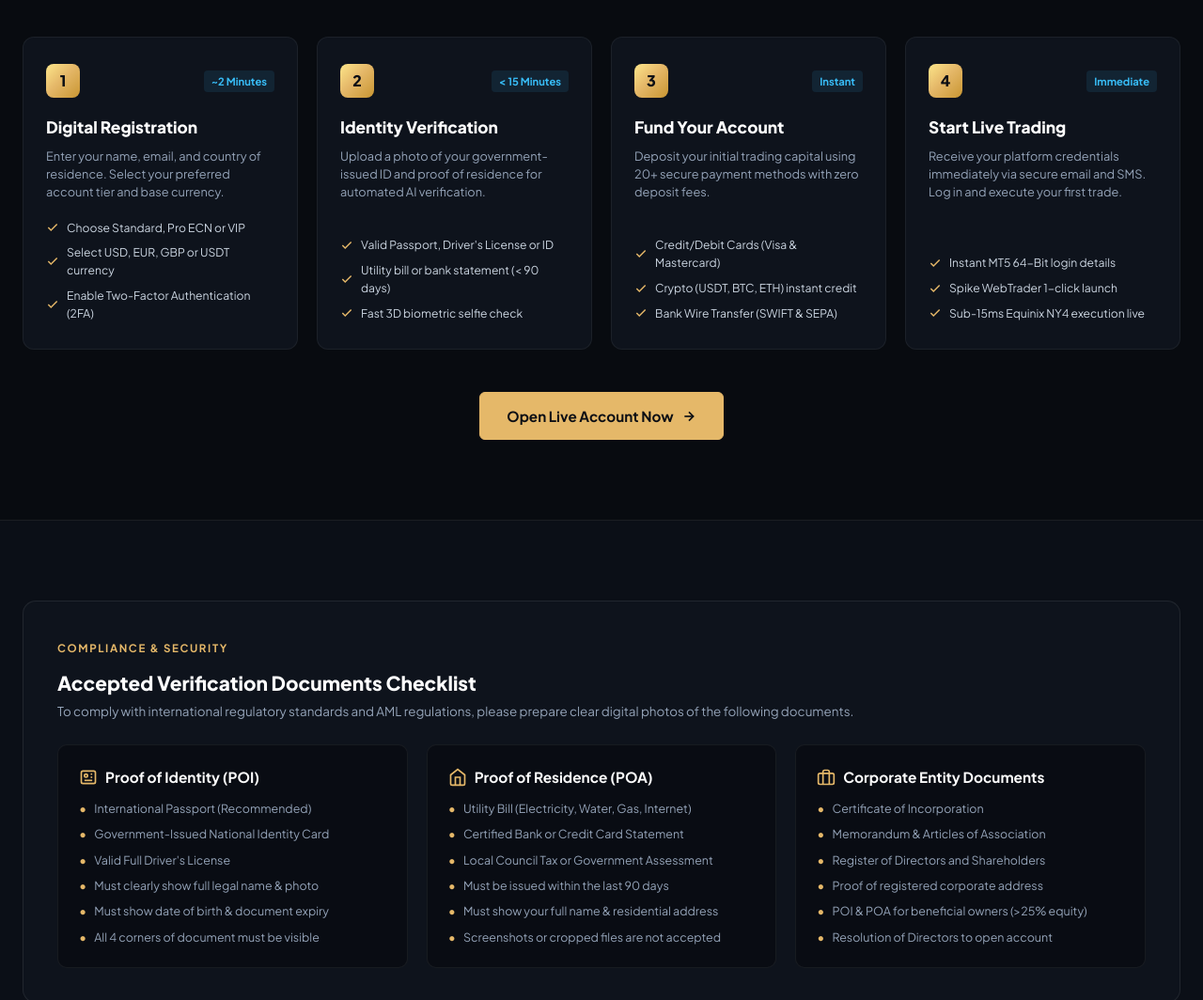
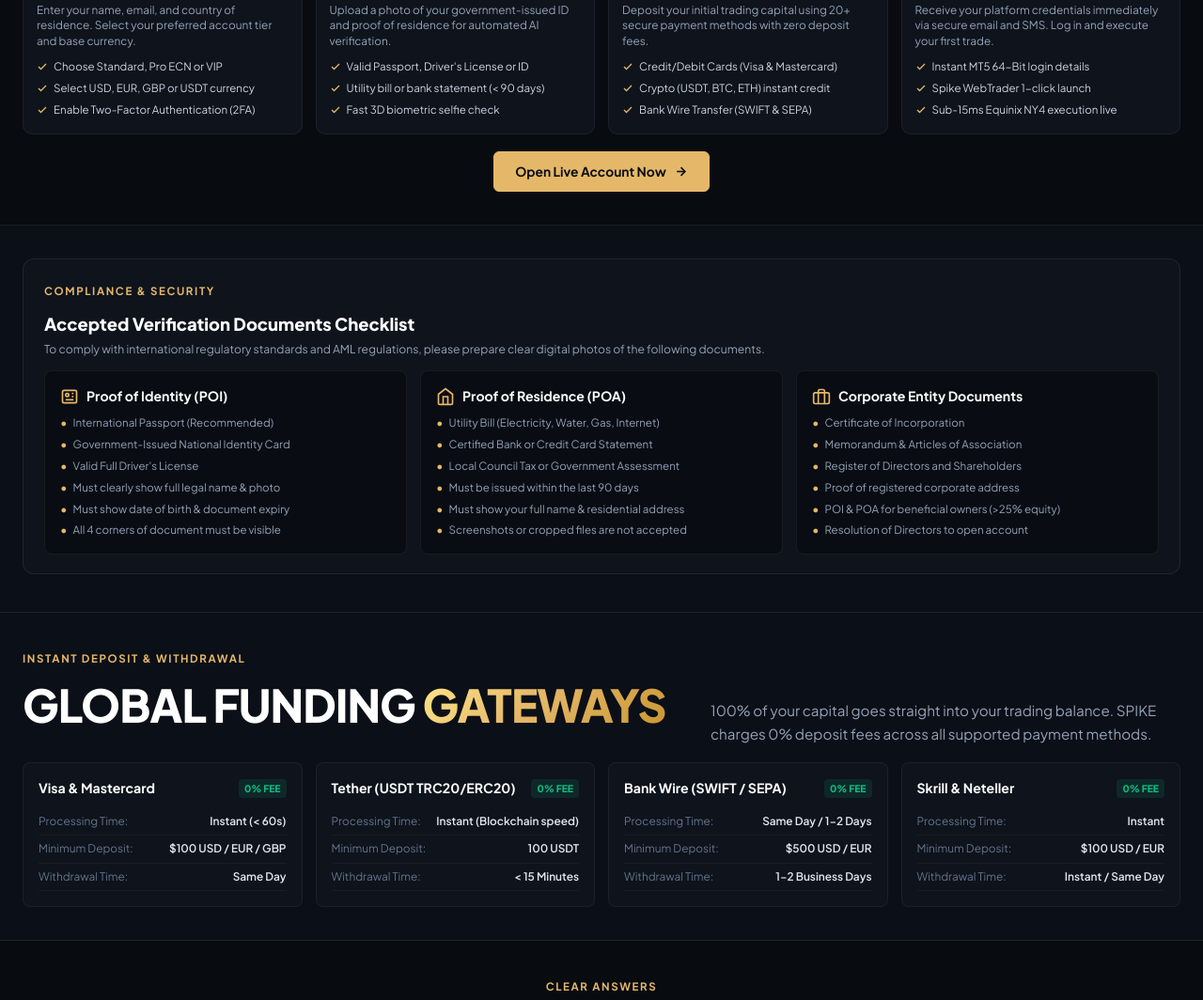
Before and after one commit to Ajay-code9/spike, a plain HTML site: page how-to-open.html in a window 1280 px wide. Shown: the part 1056-2120 px from the top of the page at 94% size. Drawn offline with Linux system fonts and the light colour scheme.

Commit message:
Optimize how-to-open.html: remove sticky nav, compact all sections for 100vh fit, upgrade hero with Fast-Track Onboarding Radar, hide scrollbars

```diff
--- a/assets/css/accounts.css
+++ b/assets/css/accounts.css
@@ -1122,23 +1122,23 @@ nav::-webkit-scrollbar {
 /* ==================== SECTION 3: HOW TO OPEN ACCOUNT ==================== */
 .section-how-to-open {
   background: #080B10;
-  padding: 85px 0;
+  padding: 35px 0 35px;
   border-bottom: 1px solid var(--border-dark);
 }
 
 .onboarding-timeline-grid {
   display: grid;
   grid-template-columns: repeat(4, 1fr);
-  gap: 20px;
-  margin-top: 48px;
+  gap: 14px;
+  margin-top: 18px;
   position: relative;
 }
 
 .onboarding-step-card {
   background: #0E131C;
   border: 1px solid rgba(255, 255, 255, 0.06);
-  border-radius: 12px;
-  padding: 28px 24px;
+  border-radius: 10px;
+  padding: 16px 14px;
   display: flex;
   flex-direction: column;
   position: relative;
@@ -1147,51 +1147,51 @@ nav::-webkit-scrollbar {
 
 .onboarding-step-card:hover {
   border-color: rgba(229, 184, 105, 0.35);
-  transform: translateY(-4px);
-  box-shadow: 0 12px 30px rgba(0, 0, 0, 0.5);
+  transform: translateY(-2px);
+  box-shadow: 0 10px 25px rgba(0, 0, 0, 0.5);
 }
 
 .step-card-header {
   display: flex;
   align-items: center;
   justify-content: space-between;
-  margin-bottom: 18px;
+  margin-bottom: 10px;
 }
 
 .step-num-badge {
-  width: 36px;
-  height: 36px;
-  border-radius: 8px;
+  width: 30px;
+  height: 30px;
+  border-radius: 6px;
   background: var(--gold-gradient);
   color: #0B0E14;
   font-weight: 800;
-  font-size: 1rem;
+  font-size: 0.88rem;
   display: flex;
   align-items: center;
   justify-content: center;
 }
 
 .step-time-est {
-  font-size: 0.7rem;
+  font-size: 0.66rem;
   font-weight: 700;
   color: #38BDF8;
   background: rgba(56, 189, 248, 0.1);
-  padding: 3px 8px;
+  padding: 2px 7px;
   border-radius: 4px;
 }
 
 .step-card-title {
-  font-size: 1.08rem;
-  font-weight: 800;
-  color: #FFFFFF;
-  margin-bottom: 8px;
+  font-size: 0.98rem;
+  font-weight: 800;
+  color: #FFFFFF;
+  margin-bottom: 6px;
 }
 
 .step-card-desc {
-  font-size: 0.8rem;
+  font-size: 0.74rem;
   color: #94A3B8;
-  line-height: 1.5;
-  margin-bottom: 18px;
+  line-height: 1.4;
+  margin-bottom: 10px;
   flex: 1;
 }
 
@@ -1201,20 +1201,20 @@ nav::-webkit-scrollbar {
   margin: 0;
   display: flex;
   flex-direction: column;
-  gap: 8px;
+  gap: 5px;
 }
 
 .step-checklist li {
   display: flex;
   align-items: center;
-  gap: 8px;
-  font-size: 0.76rem;
+  gap: 6px;
+  font-size: 0.72rem;
   color: #CBD5E1;
 }
 
 .step-checklist li svg {
-  width: 14px;
-  height: 14px;
+  width: 12px;
+  height: 12px;
   color: var(--gold-primary);
   flex-shrink: 0;
 }
@@ -1223,48 +1223,48 @@ nav::-webkit-scrollbar {
 .kyc-docs-container {
   background: #0E131C;
   border: 1px solid rgba(255, 255, 255, 0.08);
-  border-radius: 14px;
-  padding: 36px;
-  margin-top: 50px;
+  border-radius: 12px;
+  padding: 20px 22px;
+  margin-top: 0;
 }
 
 .kyc-docs-header {
-  margin-bottom: 24px;
+  margin-bottom: 14px;
 }
 
 .kyc-docs-header h3 {
-  font-size: 1.3rem;
+  font-size: 1.15rem;
   font-weight: 800;
   color: #FFFFFF;
 }
 
 .kyc-docs-header p {
-  font-size: 0.84rem;
+  font-size: 0.76rem;
   color: #94A3B8;
-  margin-top: 4px;
+  margin-top: 2px;
 }
 
 .kyc-docs-grid {
   display: grid;
   grid-template-columns: repeat(3, 1fr);
-  gap: 20px;
+  gap: 14px;
 }
 
 .kyc-doc-card {
   background: rgba(8, 11, 16, 0.7);
   border: 1px solid rgba(255, 255, 255, 0.06);
-  border-radius: 10px;
-  padding: 22px;
+  border-radius: 8px;
+  padding: 16px 16px;
 }
 
 .kyc-doc-title {
-  font-size: 0.96rem;
+  font-size: 0.88rem;
   font-weight: 700;
   color: #FFFFFF;
   display: flex;
   align-items: center;
   gap: 8px;
-  margin-bottom: 12px;
+  margin-bottom: 8px;
 }
 
 .kyc-doc-title svg {
@@ -1277,15 +1277,15 @@ nav::-webkit-scrollbar {
   margin: 0;
   display: flex;
   flex-direction: column;
-  gap: 8px;
-  font-size: 0.78rem;
+  gap: 5px;
+  font-size: 0.72rem;
   color: #94A3B8;
 }
 
 .kyc-doc-list li {
   display: flex;
   align-items: center;
-  gap: 8px;
+  gap: 6px;
 }
 
 .kyc-doc-list li::before {
@@ -1297,22 +1297,22 @@ nav::-webkit-scrollbar {
 /* ==================== SECTION 4: FUNDING METHODS ==================== */
 .section-funding-methods {
   background: #0B0F17;
-  padding: 80px 0;
+  padding: 35px 0 35px;
   border-bottom: 1px solid var(--border-dark);
 }
 
 .funding-methods-grid {
   display: grid;
   grid-template-columns: repeat(4, 1fr);
-  gap: 20px;
-  margin-top: 40px;
+  gap: 14px;
+  margin-top: 18px;
 }
 
 .funding-card {
   background: #0E131C;
   border: 1px solid rgba(255, 255, 255, 0.06);
-  border-radius: 10px;
-  padding: 22px;
+  border-radius: 8px;
+  padding: 16px 16px;
   display: flex;
   flex-direction: column;
   transition: all 0.2s ease;
@@ -1327,30 +1327,31 @@ nav::-webkit-scrollbar {
   display: flex;
   align-items: center;
   justify-content: space-between;
-  margin-bottom: 14px;
+  margin-bottom: 10px;
 }
 
 .funding-card-title {
-  font-size: 0.95rem;
+  font-size: 0.88rem;
   font-weight: 700;
   color: #FFFFFF;
 }
 
 .funding-fee-badge {
-  font-size: 0.7rem;
+  font-size: 0.65rem;
   font-weight: 800;
   color: #10B981;
   background: rgba(16, 185, 129, 0.12);
-  padding: 3px 8px;
+  padding: 2px 6px;
   border-radius: 4px;
 }
 
 .funding-metric-row {
   display: flex;
   justify-content: space-between;
-  font-size: 0.78rem;
-  padding: 6px 0;
+  align-items: center;
+  padding: 5px 0;
   border-bottom: 1px solid rgba(255, 255, 255, 0.04);
+  font-size: 0.74rem;
 }
 
 .funding-metric-label {
--- a/how-to-open.html
+++ b/how-to-open.html
@@ -104,9 +104,10 @@
   <section class="accounts-hero" style="background-image: url('public/homepage-images/div3-background.png');">
     <div class="container-wide">
       <div class="accounts-hero-inner">
+        <!-- Left Column: Content -->
         <div class="accounts-hero-content">
           <div class="accounts-hero-tag">
-            <svg width="14" height="14" viewBox="0 0 24 24" fill="none" stroke="currentColor" stroke-width="2.5"><circle cx="12" cy="12" r="10"></circle><polyline points="12 6 12 12 16 14"></polyline></svg>
+            <span class="live-dot-pulse"></span>
             RAPID CLIENT ONBOARDING
           </div>
           <h1 class="accounts-hero-title">
@@ -116,11 +117,77 @@
             Go from registration to live market execution in under 15 minutes. Simple digital application, automated AI biometric verification, zero-fee instant funding, and immediate terminal credentials.
           </p>
           <div class="accounts-hero-actions">
-            <a href="#" class="btn btn-gold btn-lg" data-open-modal="account">
+            <a href="#" class="btn btn-gold btn-md" data-open-modal="account">
               Start Registration Now
-              <svg width="16" height="16" viewBox="0 0 24 24" fill="none" stroke="currentColor" stroke-width="2.5"><line x1="5" y1="12" x2="19" y2="12"></line><polyline points="12 5 19 12 12 19"></polyline></svg>
+              <svg width="15" height="15" viewBox="0 0 24 24" fill="none" stroke="currentColor" stroke-width="2.5"><line x1="5" y1="12" x2="19" y2="12"></line><polyline points="12 5 19 12 12 19"></polyline></svg>
             </a>
-            <a href="#documents" class="btn btn-outline btn-lg">View Document Checklist &rarr;</a>
+            <a href="#documents" class="btn btn-outline btn-md">View Document Checklist &rarr;</a>
+            <a href="compare-accounts.html" class="hero-compare-link">Compare Accounts &rarr;</a>
+          </div>
+        </div>
+
+        <!-- Right Column: Fast-Track Onboarding Radar Widget -->
+        <div class="hero-terminal-wrap">
+          <div class="hero-floating-pill pill-top">
+            <svg width="13" height="13" viewBox="0 0 24 24" fill="none" stroke="currentColor" stroke-width="2.5"><polyline points="20 6 9 17 4 12"></polyline></svg>
+            <span>Automated AI Biometrics</span>
+          </div>
+
+          <div class="hero-interactive-card">
+            <div class="terminal-card-header">
+              <div class="terminal-header-left">
+                <span class="terminal-badge-pulse"></span>
+                <span class="terminal-header-title">FAST-TRACK ONBOARDING RADAR</span>
+              </div>
+              <span class="terminal-status-tag">ACTIVE 24/7</span>
+            </div>
+
+            <div style="display: flex; flex-direction: column; gap: 7px; margin: 8px 0 10px;">
+              <!-- Step 1 -->
+              <div style="display: flex; justify-content: space-between; align-items: center; background: rgba(8, 11, 16, 0.75); border: 1px solid rgba(255,255,255,0.06); padding: 7px 10px; border-radius: 7px;">
+                <div style="display: flex; align-items: center; gap: 8px;">
+                  <span style="width: 20px; height: 20px; border-radius: 4px; background: rgba(229,184,105,0.15); color: var(--gold-primary); font-size: 0.7rem; font-weight: 800; display: flex; align-items: center; justify-content: center;">1</span>
+                  <div>
+                    <div style="font-size: 0.76rem; font-weight: 700; color: #FFFFFF;">Digital Registration</div>
+                    <div style="font-size: 0.64rem; color: #94A3B8;">Name, email &amp; currency selection</div>
+                  </div>
+                </div>
+                <div style="font-size: 0.7rem; font-weight: 700; color: #10B981; background: rgba(16,185,129,0.12); padding: 2px 6px; border-radius: 4px;">~2 Mins</div>
+              </div>
+
+              <!-- Step 2 (Highlighted) -->
+              <div style="display: flex; justify-content: space-between; align-items: center; background: rgba(229, 184, 105, 0.08); border: 1px solid rgba(229, 184, 105, 0.35); padding: 7px 10px; border-radius: 7px;">
+                <div style="display: flex; align-items: center; gap: 8px;">
+                  <span style="width: 20px; height: 20px; border-radius: 4px; background: var(--gold-primary); color: #0B0E14; font-size: 0.7rem; font-weight: 800; display: flex; align-items: center; justify-content: center;">2</span>
+                  <div>
+                    <div style="font-size: 0.76rem; font-weight: 800; color: var(--gold-primary);">AI KYC Verification</div>
+                    <div style="font-size: 0.64rem; color: #CBD5E1;">Government ID &amp; 3D selfie check</div>
+                  </div>
+                </div>
+                <div style="font-size: 0.7rem; font-weight: 800; color: var(--gold-primary); background: rgba(229,184,105,0.15); padding: 2px 6px; border-radius: 4px;">&lt; 15 Mins</div>
+              </div>
+
+              <!-- Step 3 -->
+              <div style="display: flex; justify-content: space-between; align-items: center; background: rgba(8, 11, 16, 0.75); border: 1px solid rgba(255,255,255,0.06); padding: 7px 10px; border-radius: 7px;">
+                <div style="display: flex; align-items: center; gap: 8px;">
+                  <span style="width: 20px; height: 20px; border-radius: 4px; background: rgba(56,189,248,0.15); color: #38BDF8; font-size: 0.7rem; font-weight: 800; display: flex; align-items: center; justify-content: center;">3</span>
+                  <div>
+                    <div style="font-size: 0.76rem; font-weight: 700; color: #FFFFFF;">Zero-Fee Funding</div>
+                    <div style="font-size: 0.64rem; color: #94A3B8;">Cards, USDT Crypto, Bank Wire</div>
+                  </div>
+                </div>
+                <div style="font-size: 0.7rem; font-weight: 700; color: #38BDF8; background: rgba(56,189,248,0.12); padding: 2px 6px; border-radius: 4px;">Instant</div>
+              </div>
+            </div>
+
+            <a href="#" class="btn btn-gold btn-sm hero-tier-cta-btn" data-open-modal="account">
+              Open Live Account in 15 Mins &rarr;
+            </a>
+          </div>
+
+          <div class="hero-floating-pill pill-bottom">
+            <svg width="13" height="13" viewBox="0 0 24 24" fill="none" stroke="currentColor" stroke-width="2.5"><path d="M12 22s8-4 8-10V5l-8-3-8 3v7c0 6 8 10 8 10z"></path></svg>
+            <span>Tier-1 Segregated Custody</span>
           </div>
         </div>
       </div>
@@ -153,23 +220,6 @@
       </div>
     </div>
   </section>
-
-  <!-- ==================== STICKY NAV ==================== -->
-  <div class="accounts-sticky-bar">
-    <div class="container-wide accounts-nav-container">
-      <div class="accounts-nav-pills">
-        <a href="#steps" class="accounts-nav-pill active">4-Step Process</a>
-        <a href="#documents" class="accounts-nav-pill">Document Checklist</a>
-        <a href="#funding" class="accounts-nav-pill">Payment Gateways</a>
-        <a href="#faq" class="accounts-nav-pill">Onboarding FAQ</a>
-        <a href="account-types.html" class="accounts-nav-pill">Account Types Showcase &rarr;</a>
-        <a href="compare-accounts.html" class="accounts-nav-pill">Compare Accounts &rarr;</a>
-      </div>
-      <div class="accounts-nav-actions">
-        <a href="#" class="btn btn-gold btn-sm" data-open-modal="account">Open Live Account</a>
-      </div>
-    </div>
-  </div>
 
   <!-- ==================== SECTION 1: 4-STEP ONBOARDING JOURNEY ==================== -->
   <section class="section-how-to-open" id="steps">
@@ -278,10 +328,10 @@
         </div>
       </div>
 
-      <div style="text-align: center; margin-top: 45px;">
-        <a href="#" class="btn btn-gold btn-lg" data-open-modal="account">
+      <div style="text-align: center; margin-top: 18px;">
+        <a href="#" class="btn btn-gold btn-md" data-open-modal="account">
           Open Live Account Now
-          <svg width="16" height="16" viewBox="0 0 24 24" fill="none" stroke="currentColor" stroke-width="2.5"><line x1="5" y1="12" x2="19" y2="12"></line><polyline points="12 5 19 12 12 19"></polyline></svg>
+          <svg width="15" height="15" viewBox="0 0 24 24" fill="none" stroke="currentColor" stroke-width="2.5"><line x1="5" y1="12" x2="19" y2="12"></line><polyline points="12 5 19 12 12 19"></polyline></svg>
         </a>
       </div>
     </div>
@@ -450,7 +500,7 @@
   <!-- ==================== ONBOARDING FAQ ==================== -->
   <section class="section-accounts-faq" id="faq">
     <div class="container-wide">
-      <div style="text-align: center; max-width: 650px; margin: 0 auto;">
+      <div style="text-align: center; max-width: 650px; margin: 0 auto 16px;">
         <span class="section-tag">CLEAR ANSWERS</span>
         <h2 class="section-title">ONBOARDING &amp; VERIFICATION <span class="text-gradient-gold">FAQ</span></h2>
         <p class="section-desc">Key details to help you get your account verified and funded quickly.</p>
```
